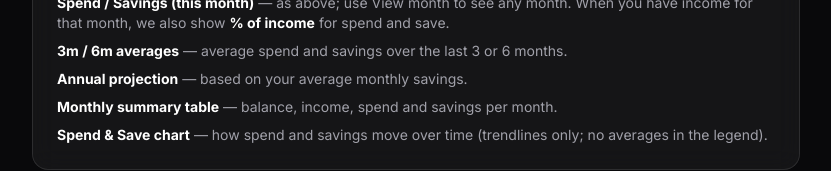
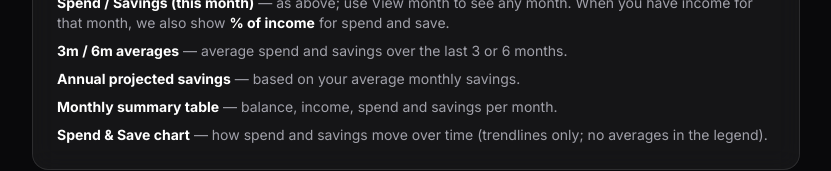
Before and after one commit to sjminney/bank-balance, a Next.js app: page /help in a window 1280 px wide. Shown: the part 1247-1418 px from the top of the page, without its empty margins (224-1055 px from the left). Built offline with nearby package versions, Linux system fonts and the light colour scheme.

Commit message:
annual projected savings

```diff
--- a/app/dashboard/page.tsx
+++ b/app/dashboard/page.tsx
@@ -788,7 +788,7 @@ export default function DashboardPage() {
                 </motion.div>
               )}
 
-              {/* Metrics — order: Spend, Save, 3M spend, 3M save, 6M spend, 6M save, Income, Bank balance, Annual Projection */}
+              {/* Metrics — order: Spend, Save, 3M spend, 3M save, 6M spend, 6M save, Income, Bank balance, Annual projected savings */}
               {(balances.length > 0 || incomes.length > 0) && (
                 <motion.div
                   initial={{ opacity: 0, y: 20 }}
@@ -1011,7 +1011,7 @@ export default function DashboardPage() {
                     )}
                   </div>
 
-                  {/* 9. Annual Projection */}
+                  {/* 9. Annual projected savings */}
                   <div className="glass-card p-4 sm:p-6">
                     <div className="flex items-center justify-between gap-2 mb-2 sm:mb-3">
                       <div className="flex items-center gap-2 sm:gap-3 min-w-0">
@@ -1019,7 +1019,7 @@ export default function DashboardPage() {
                           <Target className="w-4 h-4 sm:w-5 sm:h-5 text-sky-400" strokeWidth={1.5} />
                         </div>
                         <div className="min-w-0">
-                          <p className="text-xs sm:text-sm text-muted-foreground">Annual Projection</p>
+                          <p className="text-xs sm:text-sm text-muted-foreground">Annual projected savings</p>
                           <p className={`text-xl sm:text-2xl font-semibold tabular-nums break-words ${displayProjection >= 0 ? "text-sky-400" : "text-red-400"}`}>
                             {displayProjection >= 0 ? "+" : ""}
                             ${displayProjection.toLocaleString("en-AU", { minimumFractionDigits: 0, maximumFractionDigits: 0 })}
--- a/app/help/page.tsx
+++ b/app/help/page.tsx
@@ -145,7 +145,7 @@ export default function HelpPage() {
               <li><strong className="text-white">Bank Balance</strong> — total of all balances for the selected (or latest) month. Use <strong className="text-white">Add balance</strong> to record a new balance.</li>
               <li><strong className="text-white">Spend / Savings (this month)</strong> — as above; use View month to see any month. When you have income for that month, we also show <strong className="text-white">% of income</strong> for spend and save.</li>
               <li><strong className="text-white">3m / 6m averages</strong> — average spend and savings over the last 3 or 6 months.</li>
-              <li><strong className="text-white">Annual projection</strong> — based on your average monthly savings.</li>
+              <li><strong className="text-white">Annual projected savings</strong> — based on your average monthly savings.</li>
               <li><strong className="text-white">Monthly summary table</strong> — balance, income, spend and savings per month.</li>
               <li><strong className="text-white">Spend & Save chart</strong> — how spend and savings move over time (trendlines only; no averages in the legend).</li>
             </ul>
```
